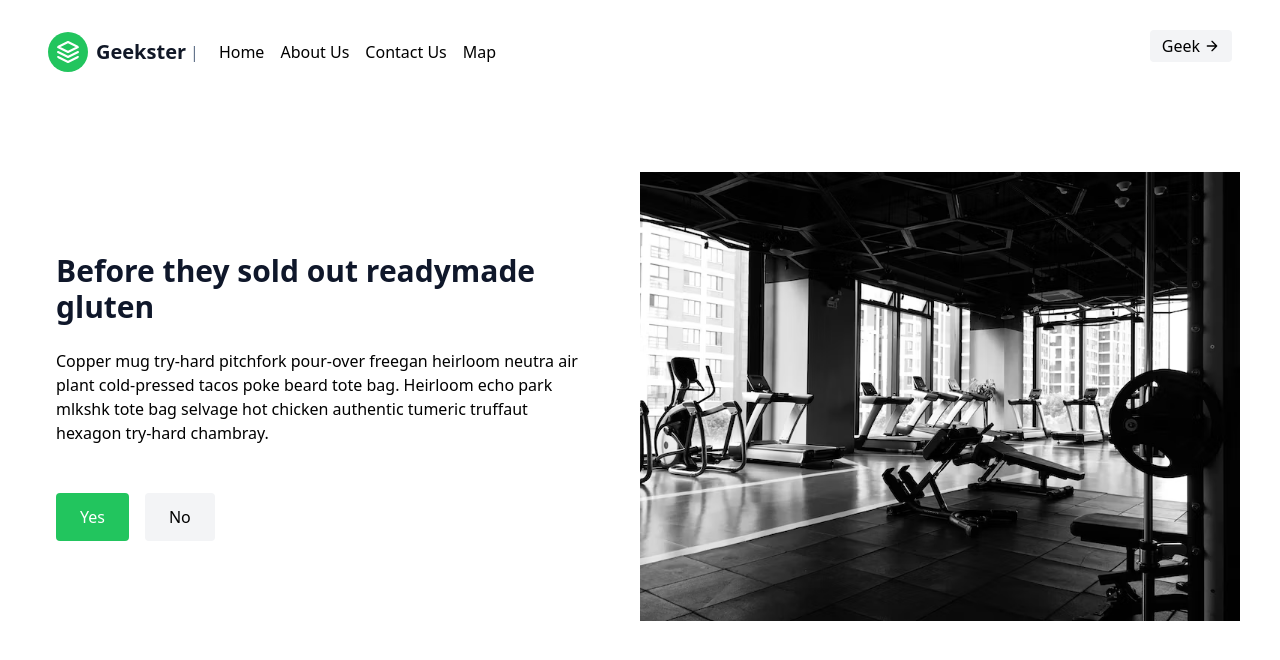
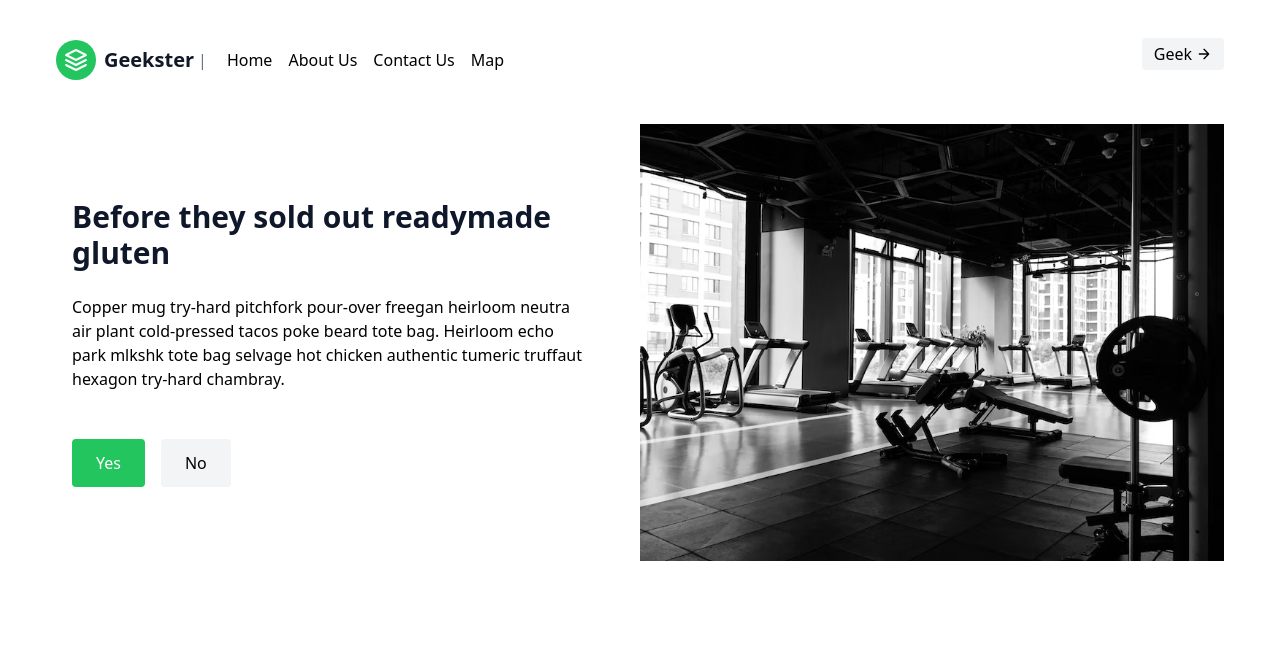
Before and after one commit to GeeksterVatsa/Tailwind-responsive, a plain HTML site: page index.html in a window 1280 px wide. Drawn offline with nearby package versions, Linux system fonts and the light colour scheme.

Commit message:
Update index.html

```diff
--- a/index.html
+++ b/index.html
@@ -11,7 +11,7 @@
     </head>
     <body>
     <header class="" id="navbar">
-        <div id="nav-box" class="flex flex-col p-4 items-center max-w-screen md:flex-row md:mx-4 lg:mx-8">
+        <div id="nav-box" class="flex flex-col p-6 items-center max-w-screen md:flex-row md:mx-4 lg:mx-8">
             <a id="logo" href="#" class="flex items-center gap-2 my-3 justify-center md:mb-0  text-xl ">
                 <svg xmlns="http://www.w3.org/2000/svg" fill="none" stroke="currentColor" stroke-linecap="round" stroke-linejoin="round" stroke-width="2" class="w-10 h-10 text-white p-2 bg-green-500 rounded-full" viewBox="0 0 24 24">
                     <path d="M12 2L2 7l10 5 10-5-10-5zM2 17l10 5 10-5M2 12l10 5 10-5"></path>
@@ -34,8 +34,8 @@
         </div>
 
     </header>
-       <section id="main-body" class="flex ms:flex-col md:mx-4 ">
-        <div id="main-container" class="flex flex-col items-center md:flex-row py-20 px-6 ">
+       <section id="main-body" class="flex ms:flex-col md:mx-4 lg:mx-8 md:my-4">
+        <div id="main-container" class="flex flex-col items-center md:flex-row py-18 px-6 ">
             <div id="left" class="mb-8 md:mr-8 md:mb-0 flex flex-col items-center:items-base">
                 <h1 class="text-4xl lg:text-3xl text-slate-900 font-semibold text-center md:text-left m-4">Before they sold out readymade gluten</h1>
                 <p class="text-center md:text-left mb-8 m-2 md:mx-4 ">Copper mug try-hard pitchfork pour-over freegan heirloom neutra air plant cold-pressed tacos poke beard tote bag. Heirloom echo park mlkshk tote bag selvage hot chicken authentic tumeric truffaut hexagon try-hard chambray.</p>
```
